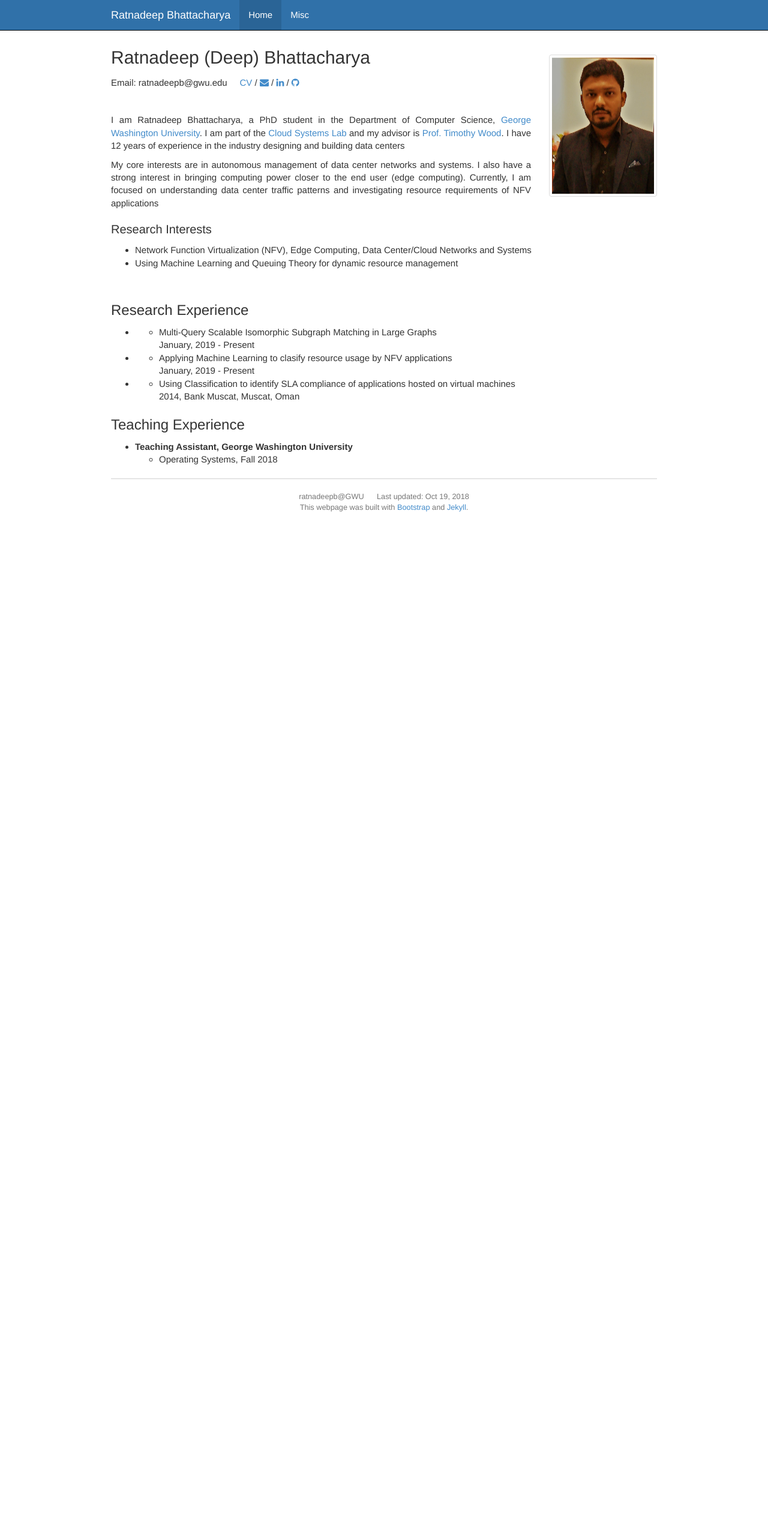
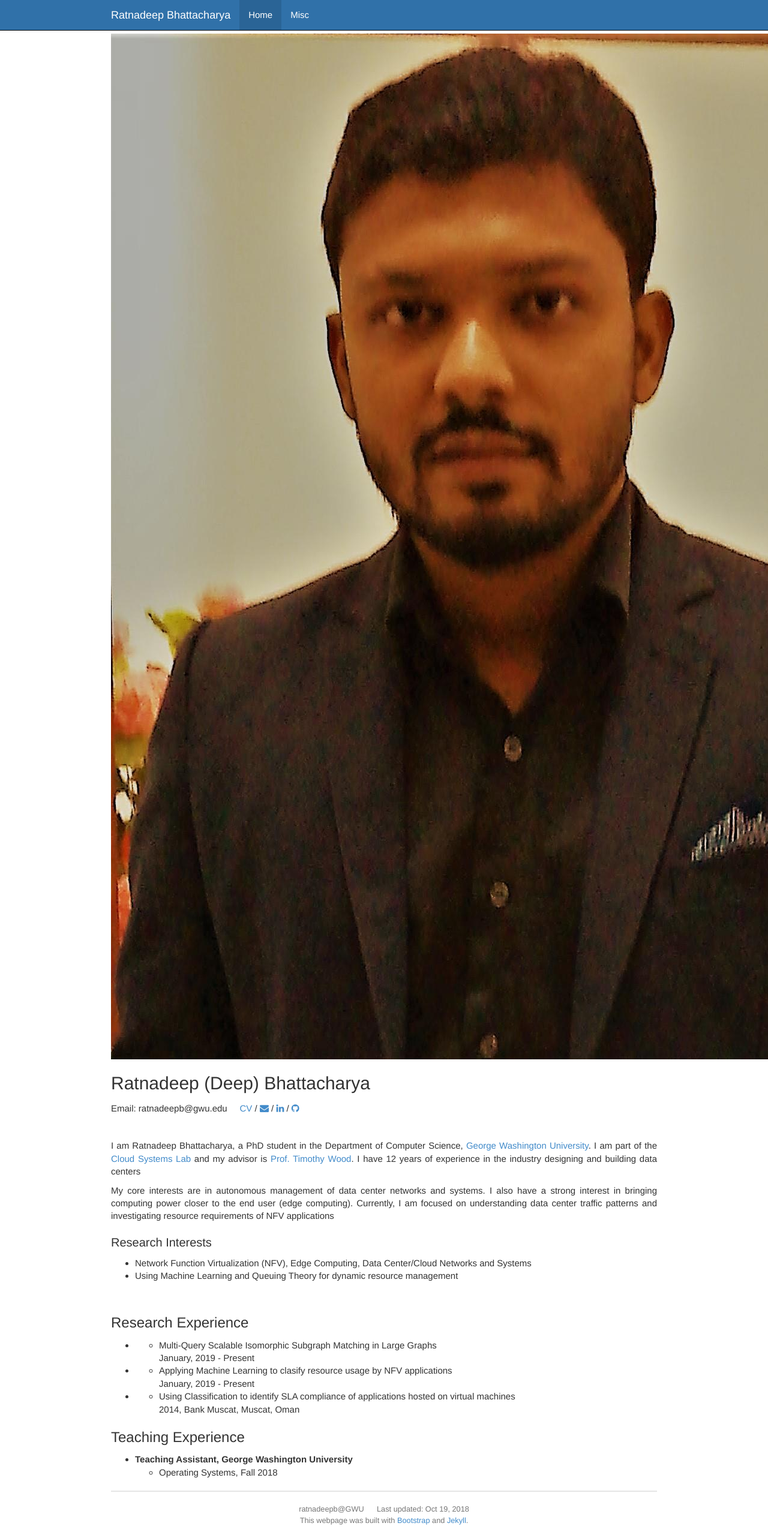
Before and after one commit to ratnadeepb/ratnadeepb.github.io, a Jekyll site: the page index.html, which Jekyll copies as it is, in a window 1280 px wide. Shown: the whole page at 60% size. Built offline with Jekyll 4.4.1, drawn with Linux system fonts in a browser that asks for light colours; nearby versions of some CDN libraries; before the commit the page ends 900 px from its top, so only the background shows below that.

Commit message:
content change

```diff
--- a/index.html
+++ b/index.html
@@ -76,7 +76,8 @@
 
     <div class="container">
 
-<p><img src="static/info/profile.jpg" class="img-thumbnail" width="180px" style="float:right; margin-left:30px; margin-top:35px; margin-bottom:10px;" /></p>
+            <!--            <p><img src="static/info/profile.jpg" class="img-thumbnail" width="180px" style="float:right; margin-left:30px; margin-top:35px; margin-bottom:10px;" /></p>-->
+            <img src="static/info/profile.jpg">
 
 <h1 id="ratnadee-bhattacharya">Ratnadeep (Deep) Bhattacharya</h1>
 <div class="social">
```
